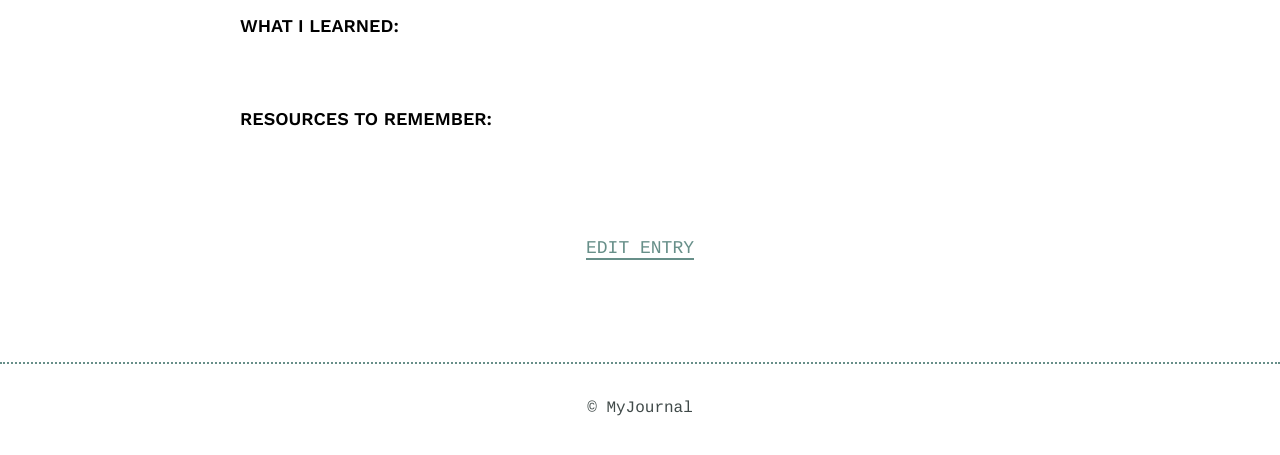
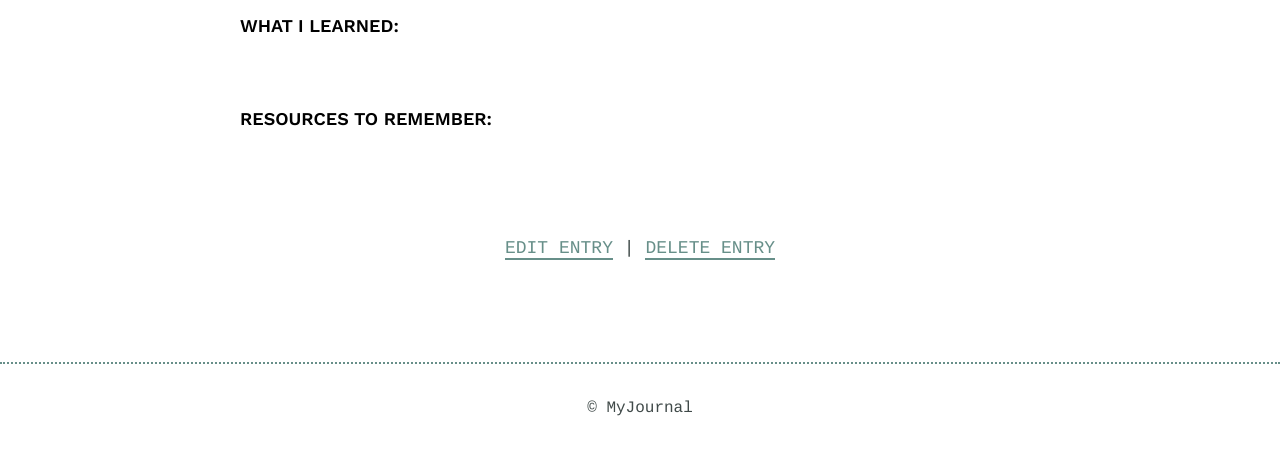
Before and after one commit to d0dders/learning-journal, a Python web app: template templates/detail.html in a window 1280 px wide. Shown: the part 316-771 px from the top of the page. Run offline with Jinja, Linux system fonts and the light colour scheme; the template is opened without the code that fills it, so the values that code supplies are empty.

Commit message:
Added ability to delete an entry from detail page

```diff
--- a/app.py
+++ b/app.py
@@ -38,6 +38,12 @@ def new():
         )
         return redirect(url_for('index'))
     return render_template('new.html', form=form)
+
+
+@app.route('/entries/<int:entry_id>/delete')
+def delete(entry_id):
+    models.Entry.get_by_id(entry_id).delete_instance()
+    return redirect(url_for('index'))
 
 
 @app.route('/entries/<int:entry_id>/edit', methods=('GET', 'POST'))
--- a/templates/detail.html
+++ b/templates/detail.html
@@ -47,7 +47,11 @@
                 </div>
             </div>
             <div class="edit">
-                <p><a href="{{ url_for('edit', entry_id=entry.id) }}">Edit Entry</a></p>
+                <p>
+                    <a href="{{ url_for('edit', entry_id=entry.id) }}">Edit Entry</a>
+                    <span>|</span>
+                    <a href="{{ url_for('delete', entry_id=entry.id) }}">Delete Entry</a>
+                </p>
             </div>
         </section>
         <footer>
```
Also changed, not shown: journal.db.
